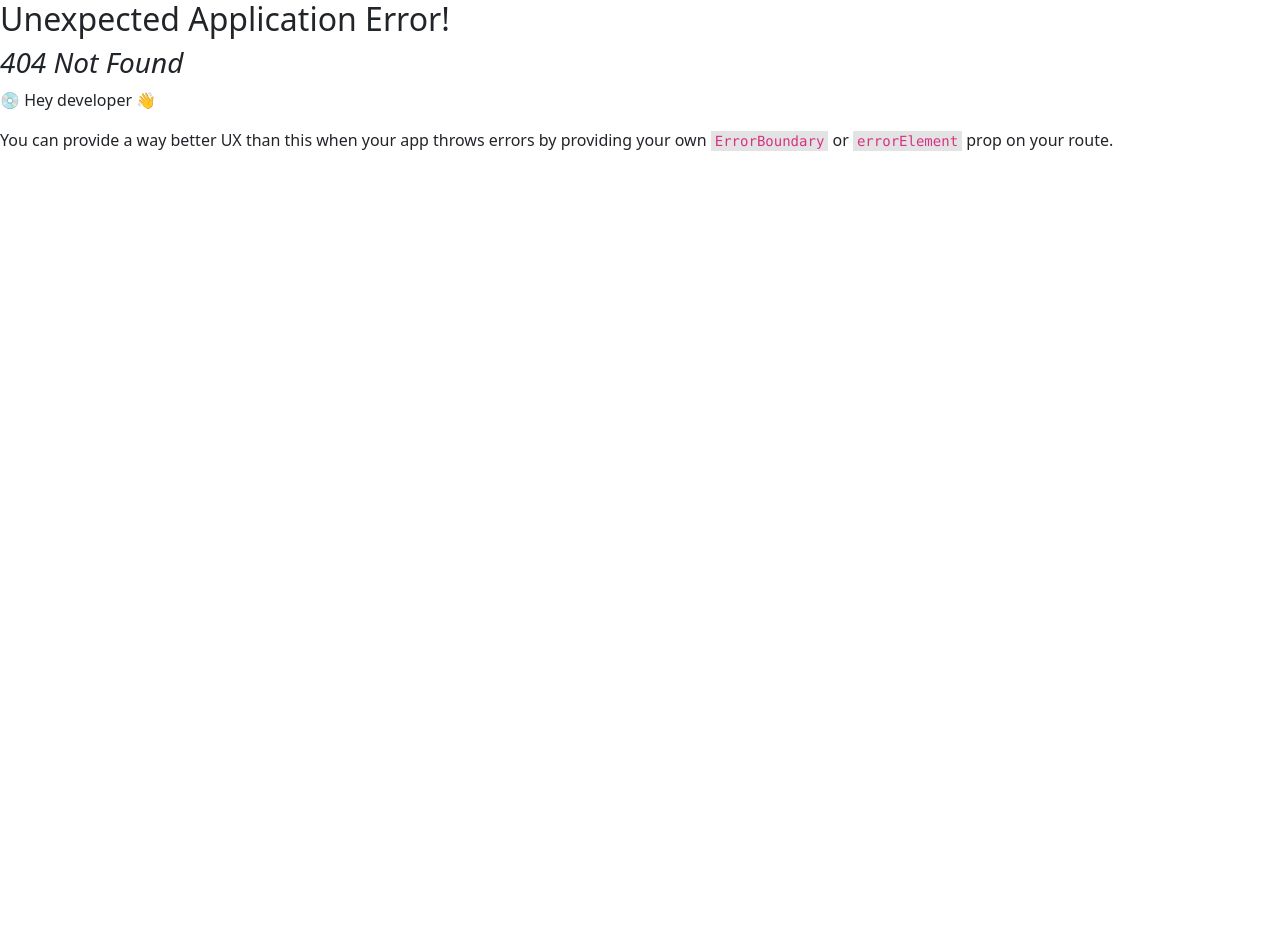
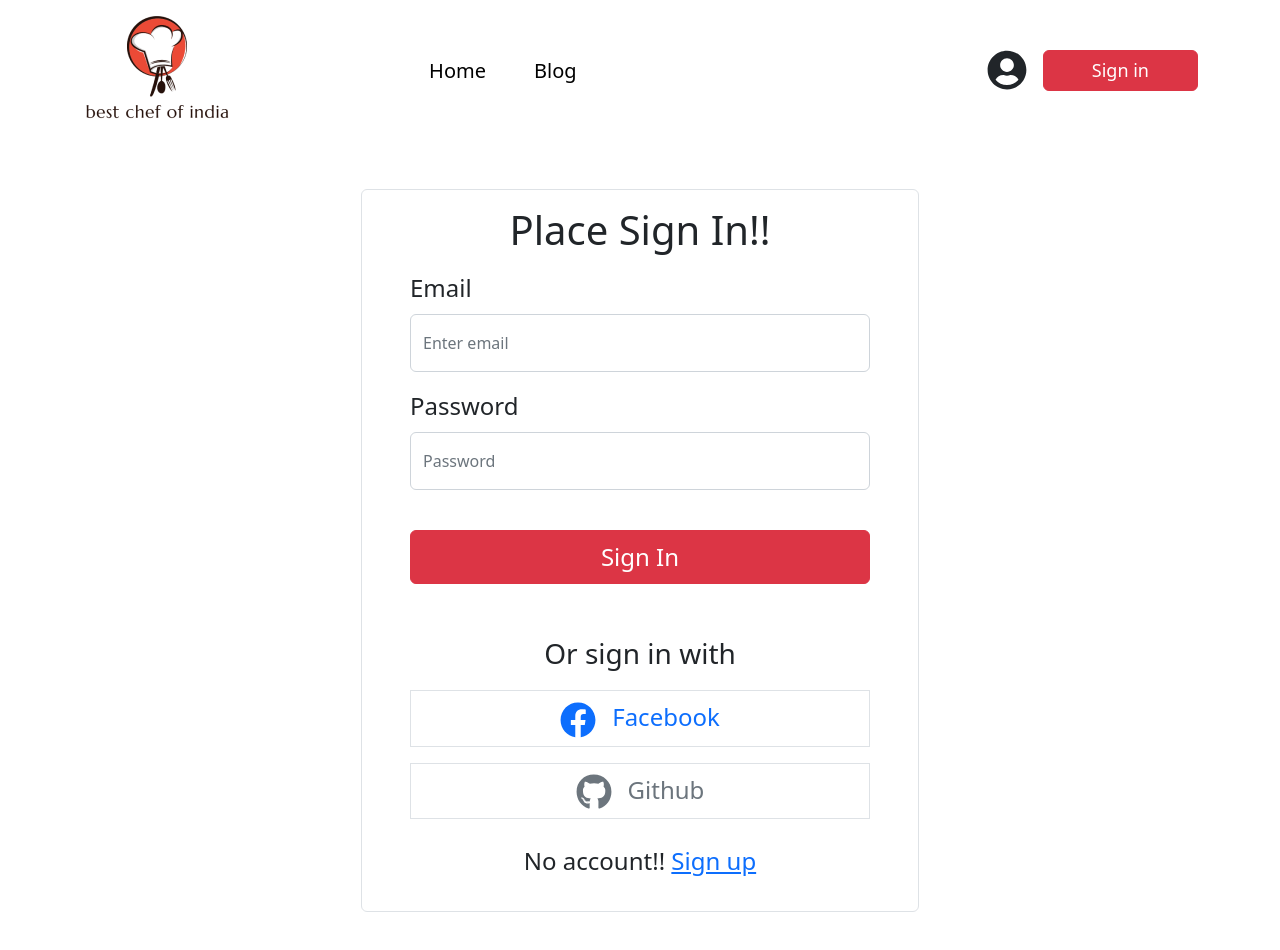
Before and after one commit to mdhasankha-1023/Best-chef-of-india-client-side, a React (Vite) app: page /sign-in in a window 1280 px wide. Before the commit this address had no page. Shown: the top 950 px of the page. Before the commit the page ends 800 px from the top, so only its background shows below. Built offline with nearby package versions, Linux system fonts and the light colour scheme.

Commit message:
Sign in page added

```diff
--- /dev/null
+++ b/src/layout/OthersPage.jsx
@@ -0,0 +1,15 @@
+import React from 'react';
+import Header from '../component/shared/header/Header';
+import { Outlet } from 'react-router-dom';
+
+const OthersPage = () => {
+    return (
+        <div>
+            <Header></Header>
+            <Outlet></Outlet>
+
+        </div>
+    );
+};
+
+export default OthersPage;
--- /dev/null
+++ b/src/pages/signIn/SignIn.jsx
@@ -0,0 +1,43 @@
+import React from 'react';
+import { Button, Container, Form } from 'react-bootstrap';
+import { FaFacebook, FaGithub } from 'react-icons/fa';
+import { Link } from 'react-router-dom';
+
+
+const SignIn = () => {
+    return (
+        <Container className='my-5'>
+            <div className='w-50 mx-auto border py-3 px-5 rounded'>
+                <h1 className='text-center mb-3'>Place Sign In!!</h1>
+                <Form>
+                    <Form.Group className="mb-3">
+                        <Form.Label className='fs-4'>Email</Form.Label>
+                        <Form.Control className='py-3' type="email" placeholder="Enter email" />
+                    </Form.Group>
+
+                    <Form.Group className="mb-3">
+                        <Form.Label className='fs-4'>Password</Form.Label>
+                        <Form.Control className='py-3' type="password" placeholder="Password" />
+                    </Form.Group>
+                    <Button className='w-100 py-2 fs-4 mt-4 ' variant="danger" type="submit">
+                        Sign In
+                    </Button>
+                    <p className='text-center mt-5 fs-3'>Or sign in with</p>
+
+                        <div className='fs-4 border py-2 text-center mb-3 text-primary'>
+                            <FaFacebook className='me-3' size='1.5em'></FaFacebook>
+                            Facebook
+                        </div>
+                        <div className='fs-4 border py-2 text-center text-secondary'>
+                            <FaGithub className='me-3' size='1.5em'></FaGithub>
+                            Github
+                        </div>
+                        <p className='text-center fs-4 mt-4'>No account!! <Link>Sign up</Link></p>
+
+                </Form>
+            </div>
+        </Container>
+    );
+};
+
+export default SignIn;
--- /dev/null
+++ b/src/pages/signUp/SignUp.jsx
@@ -0,0 +1,28 @@
+import React from 'react';
+import { Button, Container, Form } from 'react-bootstrap';
+
+const SignUp = () => {
+    return (
+        <Container className='mt-5'>
+            <div className='w-50 mx-auto border py-5 px-5 rounded'>
+            <h1 className='text-center mb-5'>Place Sign In!!</h1>
+            <Form>
+                <Form.Group className="mb-3">
+                    <Form.Label className='fs-4'>Email</Form.Label>
+                    <Form.Control className='py-3' type="email" placeholder="Enter email" />
+                </Form.Group>
+
+                <Form.Group className="mb-3">
+                    <Form.Label className='fs-4'>Password</Form.Label>
+                    <Form.Control className='py-3' type="password" placeholder="Password" />
+                </Form.Group>
+                <Button className='w-100 py-2 fs-4 mt-5 ' variant="danger" type="submit">
+                    Sign In
+                </Button>
+            </Form>
+            </div>
+        </Container>
+    );
+};
+
+export default SignUp;
```
Also changed, not shown: src/routes/routes/Routes.jsx (+17 -0 lines).
